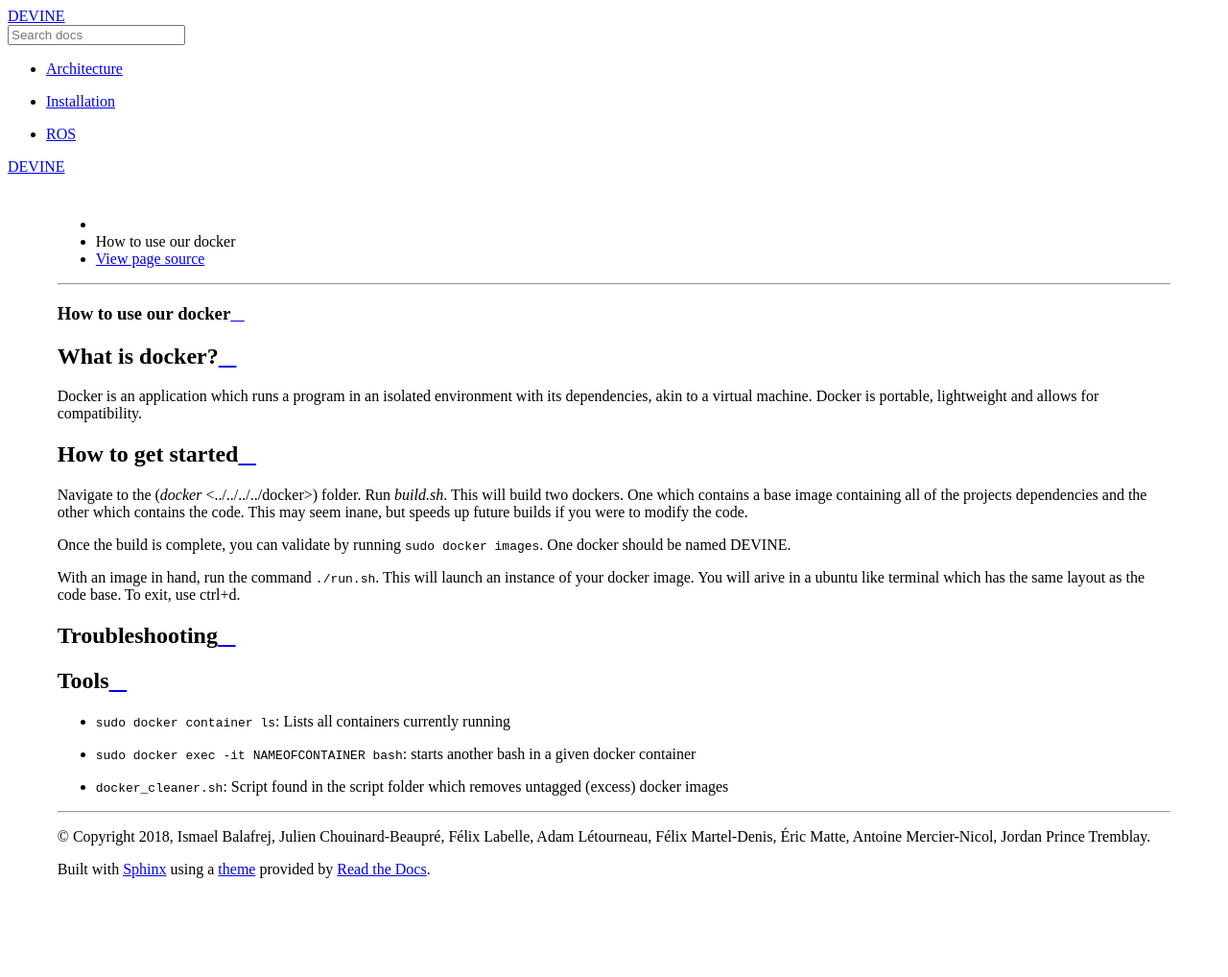
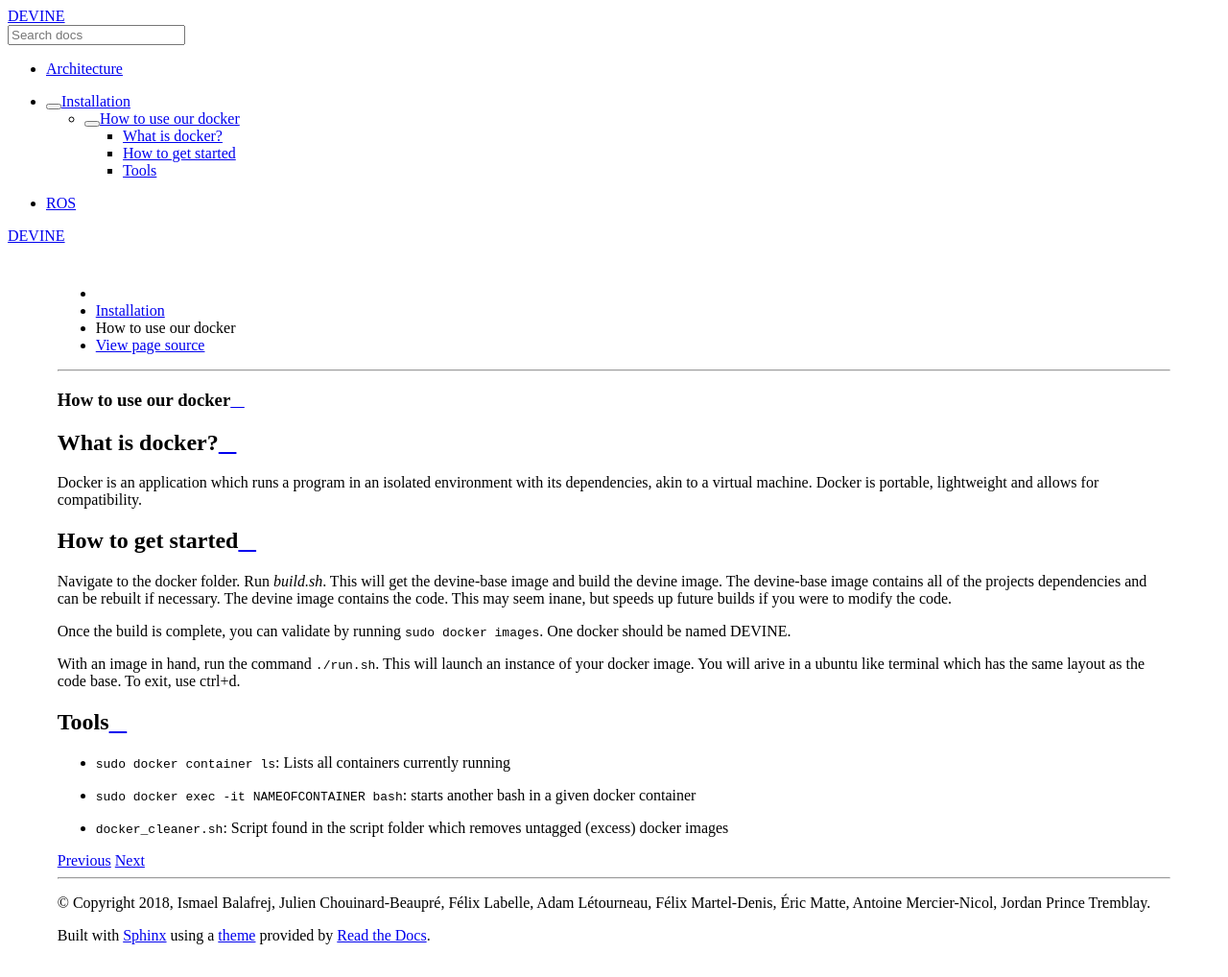
Before and after one commit to devineproject/DEVINE, a Sphinx documentation site: the page built from docs/source/installation/docker/index.rst, in a window 1280 px wide. Shown: the whole page at 96% size. Built offline with Sphinx 7.4.7 and the Read the Docs theme 2.0.0, drawn with Linux system fonts in a browser that asks for light colours; before the commit the page ends 949 px from its top, so only the background shows below that.

Commit message:
Reformating + text changes

```diff
--- a/docs/source/installation/docker/index.rst
+++ b/docs/source/installation/docker/index.rst
@@ -1,5 +1,5 @@
 How to use our docker
-####################
+#######################
 
 What is docker?
 ===============
@@ -9,14 +9,11 @@ Docker is an application which runs a program in an isolated environment with it
 How to get started
 ===================
 
-Navigate to the (`docker` <../../../../docker>) folder. Run `build.sh`. This will build two dockers. One which contains a base image containing all of the projects dependencies and the other which contains the code. This may seem inane, but speeds up future builds if you were to modify the code.
+Navigate to the docker folder. Run `build.sh`. This will get the devine-base image and build the devine image. The devine-base image contains all of the projects dependencies and can be rebuilt if necessary. The devine image contains the code. This may seem inane, but speeds up future builds if you were to modify the code.
 
 Once the build is complete, you can validate by running ``sudo docker images``. One docker should be named DEVINE.
 
 With an image in hand, run the command ``./run.sh``. This will launch an instance of your docker image. You will arive in a ubuntu like terminal which has the same layout as the code base. To exit, use ctrl+d.
-
-Troubleshooting
-===============
 
 Tools
 =====
--- a/docs/source/installation/index.rst
+++ b/docs/source/installation/index.rst
@@ -1,14 +1,10 @@
 Installation
 ############
 
-TODO: https://trello.com/c/Ce0l6ehz
 
 
-<<<<<<< HEAD
 .. toctree::
     :glob:
     :maxdepth: 1
 
     docker/index
-=======
->>>>>>> f7ce6087e9db9a4d0eddff0e19c9b6a9da741591
```
